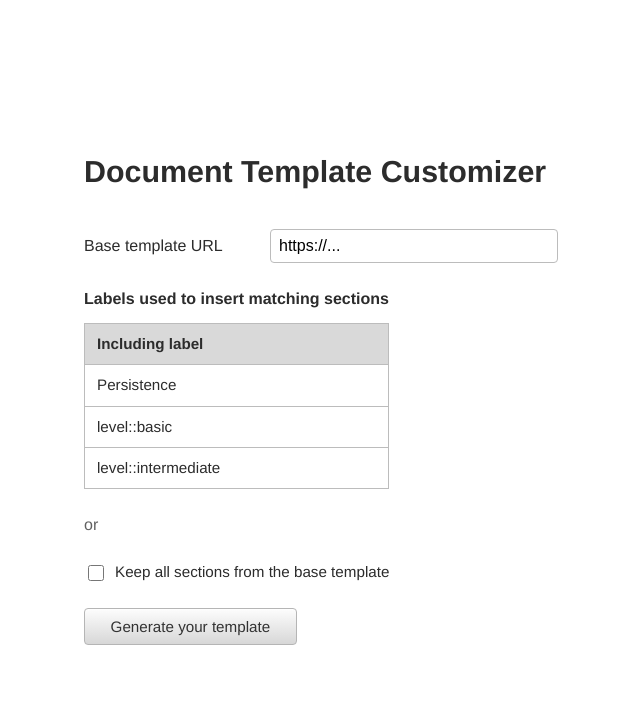
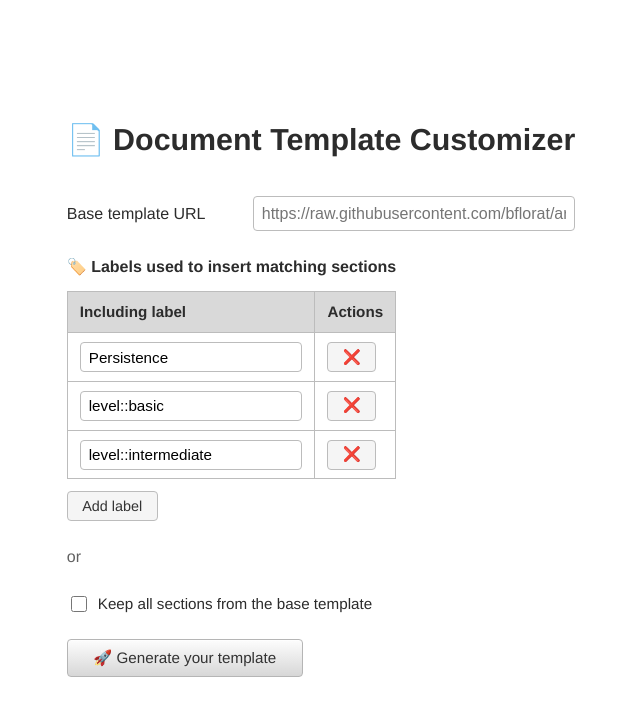
Before and after one commit to bflorat/document-template-customizer, a React (Vite) app: page / in a window 1280 px wide. Shown: the top 716 px of the page, without its empty margins (319-959 px from the left). Built offline with nearby package versions, Linux system fonts and the light colour scheme.

Commit message:
Polish template selector UI

```diff
--- a/src/App.css
+++ b/src/App.css
@@ -30,6 +30,7 @@ header h1 {
   align-items: center;
   gap: 1rem;
   font-size: 1rem;
+  width: 100%;
 }
 
 .input-group span {
@@ -37,7 +38,7 @@ header h1 {
 }
 
 .input-group input {
-  width: 270px;
+  width: 100%;
   padding: 0.45rem 0.5rem;
   font-size: 1rem;
   border: 1px solid #bcbcbc;
@@ -79,6 +80,58 @@ header h1 {
   font-weight: 600;
 }
 
+.labels-table.editable .actions-col {
+  width: 60px;
+}
+
+.labels-table.editable .actions-cell {
+  width: 1%;
+  white-space: nowrap;
+}
+
+.labels-table .empty-row {
+  text-align: center;
+  color: #666;
+  font-style: italic;
+}
+
+.label-input {
+  width: 100%;
+  padding: 0.35rem 0.5rem;
+  font-size: 0.95rem;
+  border: 1px solid #bcbcbc;
+  border-radius: 4px;
+  box-sizing: border-box;
+}
+
+.secondary-action {
+  padding: 0.35rem 0.9rem;
+  border-radius: 4px;
+  border: 1px solid #bcbcbc;
+  background: #f5f5f5;
+  color: #333;
+  cursor: pointer;
+  font-size: 0.9rem;
+}
+
+.secondary-action.icon-only {
+  padding: 0.35rem 0.7rem;
+  font-size: 1.1rem;
+  line-height: 1;
+}
+
+.secondary-action:hover {
+  background: #ececec;
+}
+
+.secondary-action:active {
+  background: #dedede;
+}
+
+.add-label {
+  margin-top: 0.75rem;
+}
+
 .or-text {
   margin: 0;
   color: #616161;
--- a/src/App.tsx
+++ b/src/App.tsx
@@ -1,12 +1,13 @@
 import { useState, type ChangeEvent } from 'react'
 import './App.css'
 
+const DEFAULT_TEMPLATE_URL = 'https://raw.githubusercontent.com/bflorat/architecture-document-template/refs/heads/feat/add-medadata/'
 const defaultIncludingLabels = ['Persistence', 'level::basic', 'level::intermediate']
 
 const App = () => {
-  const [templateUrl, setTemplateUrl] = useState('https://...')
+  const [templateUrl, setTemplateUrl] = useState('')
   const [keepAllSections, setKeepAllSections] = useState(false)
-  const includingLabels = defaultIncludingLabels
+  const [includingLabels, setIncludingLabels] = useState(defaultIncludingLabels)
 
   const handleTemplateUrlChange = (event: ChangeEvent<HTMLInputElement>) => {
     setTemplateUrl(event.target.value)
@@ -16,38 +17,82 @@ const App = () => {
     setKeepAllSections(event.target.checked)
   }
 
+  const handleLabelChange = (index: number, value: string) => {
+    setIncludingLabels(prev => {
+      const next = [...prev]
+      next[index] = value
+      return next
+    })
+  }
+
+  const handleAddLabel = () => {
+    setIncludingLabels(prev => [...prev, ''])
+  }
+
+  const handleRemoveLabel = (index: number) => {
+    setIncludingLabels(prev => prev.filter((_, i) => i !== index))
+  }
+
   return (
     <div className="app">
       <header>
-        <h1>Document Template Customizer</h1>
+        <h1>📄 Document Template Customizer</h1>
       </header>
       <form className="template-form">
         <label className="input-group">
           <span>Base template URL</span>
           <input
             type="url"
-            placeholder="https://..."
+            placeholder={DEFAULT_TEMPLATE_URL}
             value={templateUrl}
             onChange={handleTemplateUrlChange}
           />
         </label>
 
         <section className="labels-panel">
-          <h2>Labels used to insert matching sections</h2>
-          <table className="labels-table">
+          <h2>🏷️ Labels used to insert matching sections</h2>
+          <table className="labels-table editable">
             <thead>
               <tr>
                 <th scope="col">Including label</th>
+                <th scope="col" className="actions-col">Actions</th>
               </tr>
             </thead>
             <tbody>
-              {includingLabels.map(label => (
-                <tr key={label}>
-                  <td>{label}</td>
+              {includingLabels.length === 0 ? (
+                <tr>
+                  <td colSpan={2} className="empty-row">No labels selected yet.</td>
                 </tr>
-              ))}
+              ) : (
+                includingLabels.map((label, index) => (
+                  <tr key={index}>
+                    <td>
+                      <input
+                        className="label-input"
+                        type="text"
+                        value={label}
+                        placeholder="level::basic"
+                        onChange={event => handleLabelChange(index, event.target.value)}
+                      />
+                    </td>
+                    <td className="actions-cell">
+                      <button
+                        type="button"
+                        className="secondary-action"
+                        onClick={() => handleRemoveLabel(index)}
+                        aria-label={`Remove label ${label || index + 1}`}
+                      >
+                        ❌
+                      </button>
+                    </td>
+                  </tr>
+                ))
+              )}
             </tbody>
           </table>
+          <button type="button" className="secondary-action add-label" onClick={handleAddLabel}>
+            Add label
+          </button>
         </section>
 
         <p className="or-text">or</p>
@@ -62,7 +107,7 @@ const App = () => {
         </label>
 
         <button type="button" className="primary-action">
-          Generate your template
+          🚀 Generate your template
         </button>
       </form>
     </div>
```
